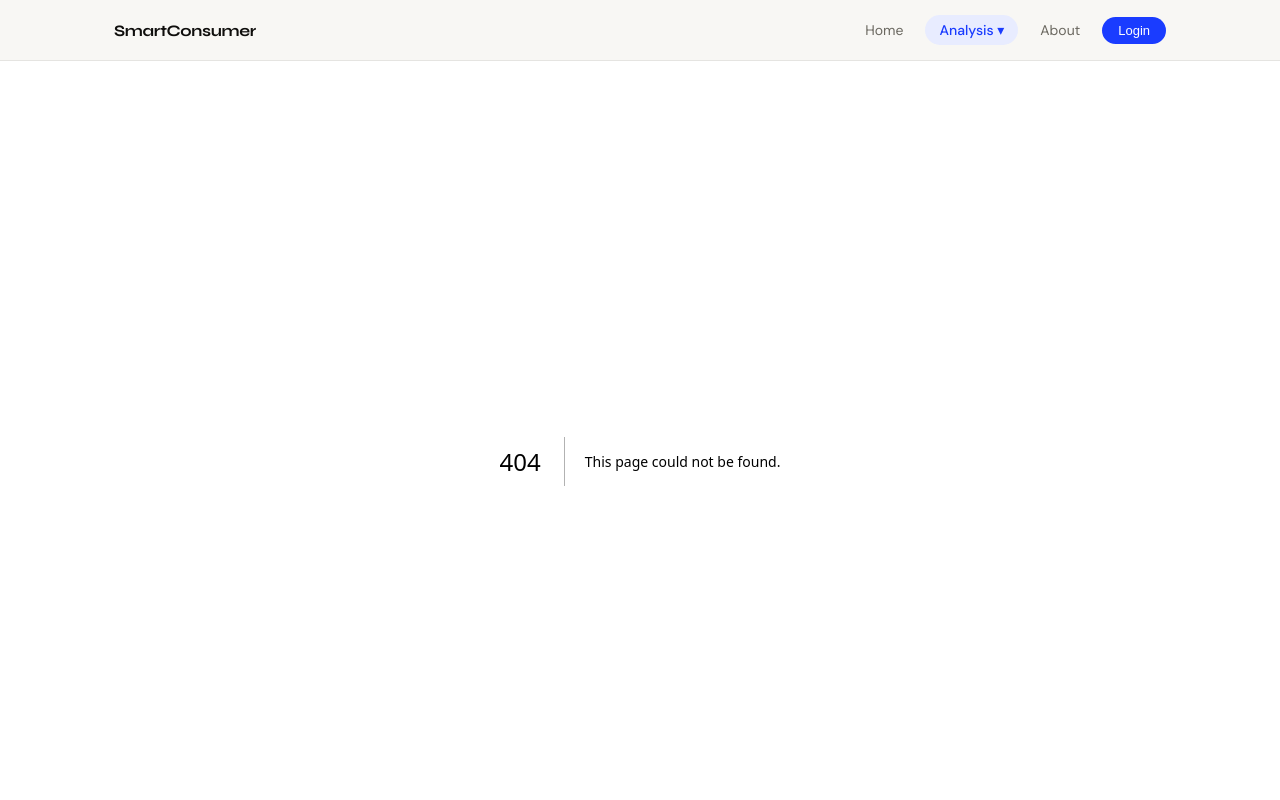
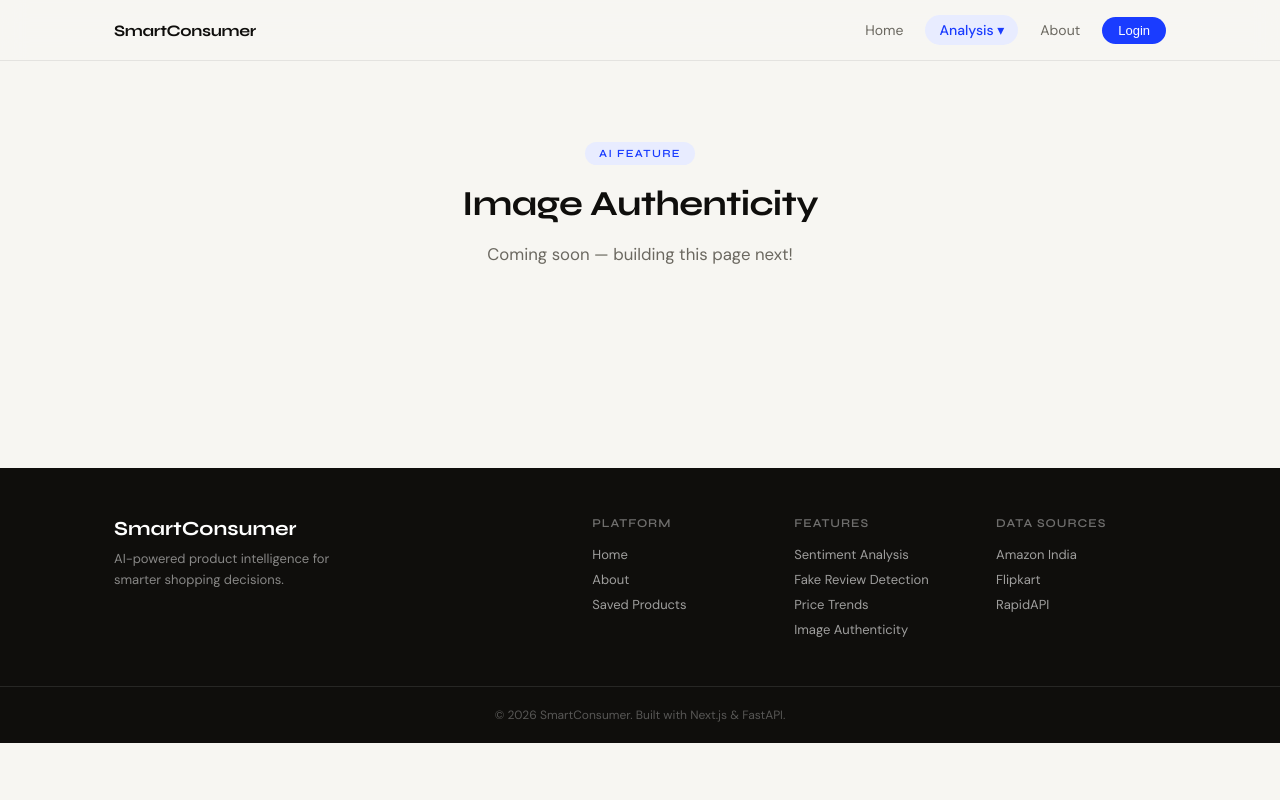
Before and after one commit to kavimalarkm/smart-consumer-platform, a Next.js app: page /analysis/image in a window 1280 px wide. Before the commit this address had no page. Shown: the top 800 px of the page. Built offline with nearby package versions, Linux system fonts and the light colour scheme.

Commit message:
add placeholder pages for fake price image analysis

```diff
--- /dev/null
+++ b/src/app/analysis/image/page.js
@@ -0,0 +1,11 @@
+export default function ImagePage() {
+  return (
+    <main className="main-container">
+      <div className="analysis-hero">
+        <div className="hero-badge">AI Feature</div>
+        <h1 className="hero-title" style={{fontSize:"2.2rem"}}>Image Authenticity</h1>
+        <p className="hero-subtitle">Coming soon — building this page next!</p>
+      </div>
+    </main>
+  );
+}
```
Also changed, not shown: src/app/analysis/fake/apge.js (added, +11 -0 lines), src/app/analysis/price/apge.js (added, +11 -0 lines), src/app/analysis/fake/page.txt (added), src/app/analysis/price/page.txt (added).
